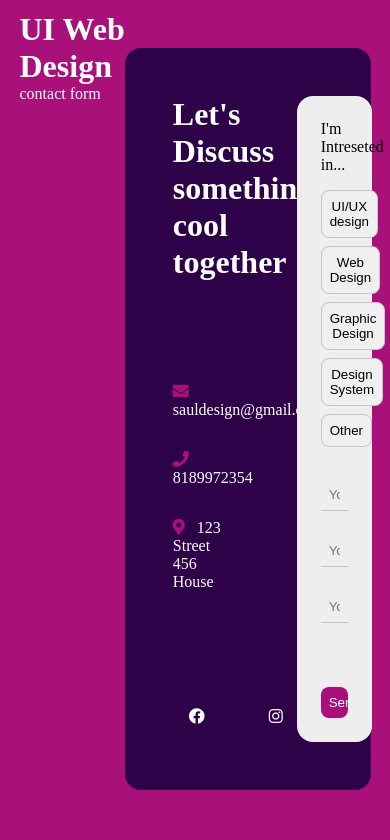
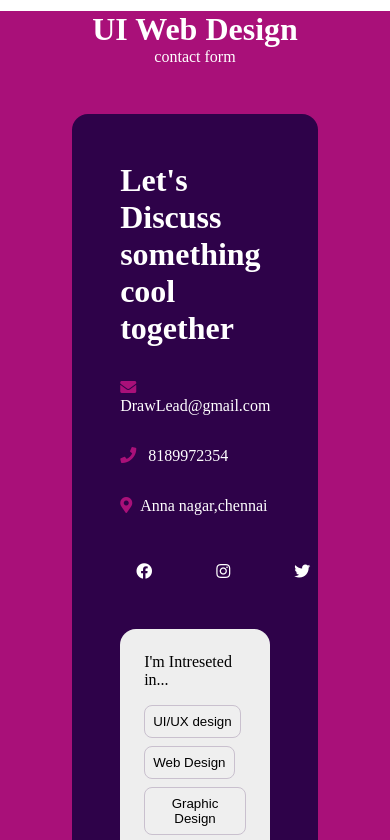
Before and after one commit to PravinElangovan/contact-form, a plain HTML site: page index.html in a window 390 px wide. Shown: the top 840 px of the page. Drawn offline with Linux system fonts and the light colour scheme.

Commit message:
updating Media Query

```diff
--- a/index.html
+++ b/index.html
@@ -18,9 +18,9 @@
                 <div class="left-form">
                     <h1>Let's Discuss something <span>cool together</span></h1>
                     <div class="contact-details">
-                        <p><i class="fas fa-envelope"></i> sauldesign@gmail.com</p>
+                        <p><i class="fas fa-envelope"></i> DrawLead@gmail.com</p>
                         <p><i class="fas fa-phone"></i> 8189972354</p>
-                        <p><i class="fas fa-map-marker-alt"></i> 123 Street 456 House</p>
+                        <p><i class="fas fa-map-marker-alt"></i>Anna nagar,chennai</p>
 
                     </div>
 
--- a/style.css
+++ b/style.css
@@ -130,3 +130,38 @@ p i{
 .contact-details p i{
     color:rgb(169, 16, 121);
 }
+
+/* Following Code is for Responsive */
+
+
+@media (max-width: 950px) {
+    .main-container{
+        display: block;
+    }
+    .main-container .left-container{
+        text-align: center;
+
+    }
+    .right-container{
+        display: flex;
+        flex-direction: column;
+        gap: 2rem;
+    }
+    .right-container .left-form{
+        display: flex;
+        flex-direction: column;
+        gap: 2rem;
+    }
+    .right-container .left-form{
+        width: 100%;
+    }
+    .right-container .right-form{
+        width: 100%;
+    }
+    #form input{
+        width: 100%;
+    }
+    #btn-submit{
+        border: 1px solid red;
+    }
+}
```
